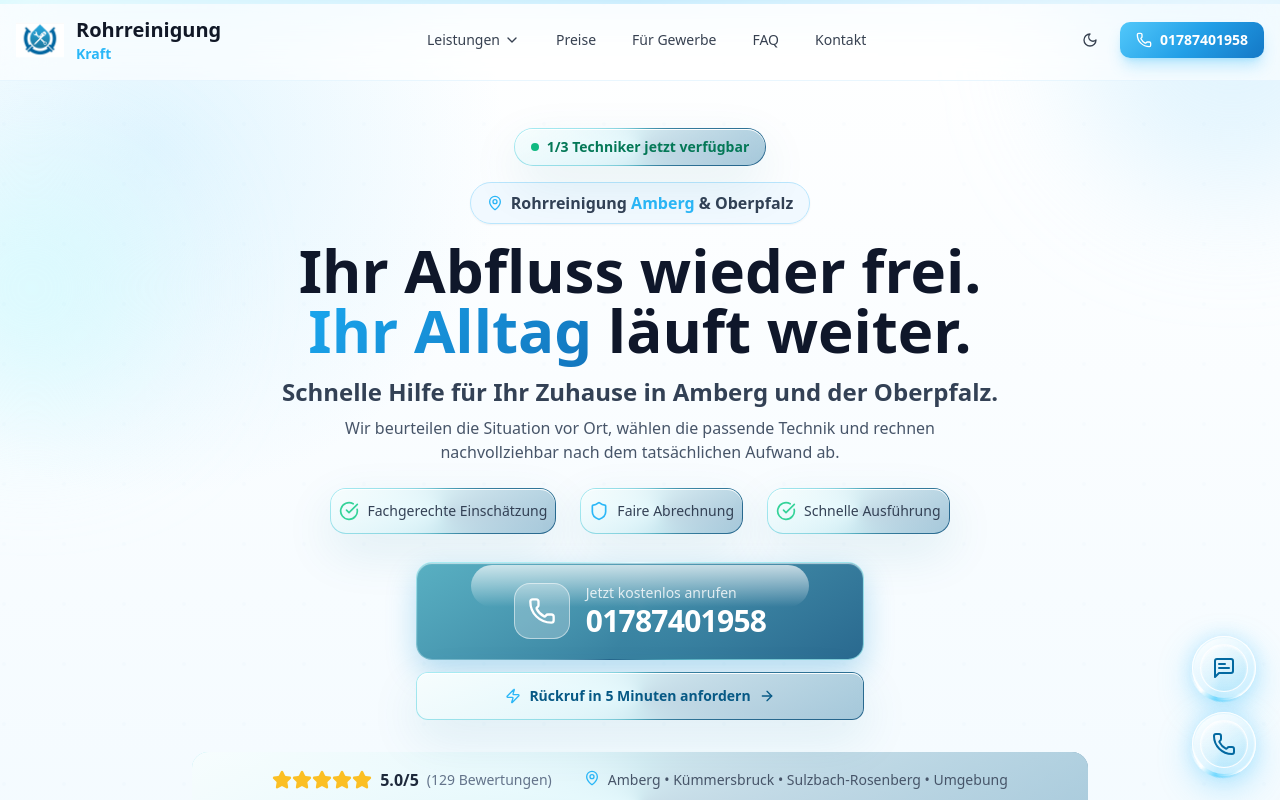
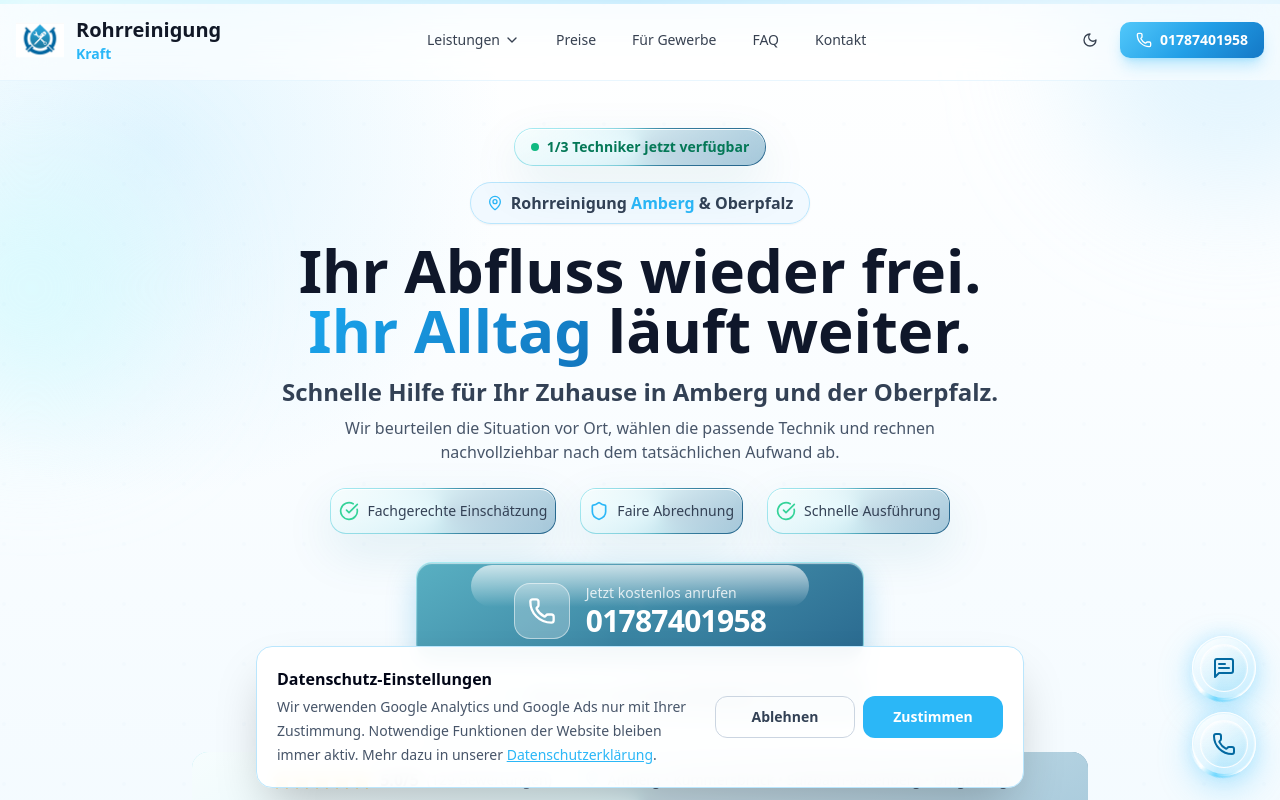
Before and after one commit to Exxd00/rohrreinigungkraft-amberg.de, a Next.js app: page / in a window 1280 px wide. Shown: the top 800 px of the page. Built offline with nearby package versions, Linux system fonts and the light colour scheme.

Commit message:
fix: prepare Amberg tracking and landing page

```diff
--- /dev/null
+++ b/src/components/layout/ConsentBanner.tsx
@@ -0,0 +1,72 @@
+"use client";
+
+import { useEffect, useState } from "react";
+import Link from "next/link";
+
+type ConsentChoice = "accepted" | "rejected";
+
+const CONSENT_KEY = "rk_amberg_consent";
+
+const updateConsent = (choice: ConsentChoice) => {
+  const granted = choice === "accepted" ? "granted" : "denied";
+  window.gtag?.("consent", "update", {
+    analytics_storage: granted,
+    ad_storage: granted,
+    ad_user_data: granted,
+    ad_personalization: granted,
+  });
+  localStorage.setItem(CONSENT_KEY, choice);
+};
+
+export default function ConsentBanner() {
+  const [isVisible, setIsVisible] = useState(false);
+
+  useEffect(() => {
+    setIsVisible(!localStorage.getItem(CONSENT_KEY));
+  }, []);
+
+  if (!isVisible) return null;
+
+  const choose = (choice: ConsentChoice) => {
+    updateConsent(choice);
+    setIsVisible(false);
+  };
+
+  return (
+    <aside
+      className="fixed inset-x-3 bottom-3 z-[120] mx-auto max-w-3xl rounded-2xl border border-sky-200 bg-white/95 p-4 shadow-2xl backdrop-blur dark:border-slate-700 dark:bg-slate-900/95 md:flex md:items-center md:gap-5 md:p-5"
+      aria-label="Cookie-Einstellungen"
+    >
+      <div className="flex-1">
+        <p className="font-semibold text-slate-950 dark:text-white">
+          Datenschutz-Einstellungen
+        </p>
+        <p className="mt-1 text-sm leading-6 text-slate-600 dark:text-slate-300">
+          Wir verwenden Google Analytics und Google Ads nur mit Ihrer
+          Zustimmung. Notwendige Funktionen der Website bleiben immer aktiv. Mehr
+          dazu in unserer{" "}
+          <Link href="/datenschutz" className="font-medium text-primary underline">
+            Datenschutzerklärung
+          </Link>
+          .
+        </p>
+      </div>
+      <div className="mt-4 grid grid-cols-2 gap-2 md:mt-0 md:w-72">
+        <button
+          type="button"
+          onClick={() => choose("rejected")}
+          className="rounded-xl border border-slate-300 px-4 py-2.5 text-sm font-semibold text-slate-700 hover:bg-slate-50 dark:border-slate-600 dark:text-slate-200 dark:hover:bg-slate-800"
+        >
+          Ablehnen
+        </button>
+        <button
+          type="button"
+          onClick={() => choose("accepted")}
+          className="rounded-xl bg-primary px-4 py-2.5 text-sm font-semibold text-white hover:bg-primary/90"
+        >
+          Zustimmen
+        </button>
+      </div>
+    </aside>
+  );
+}
```
